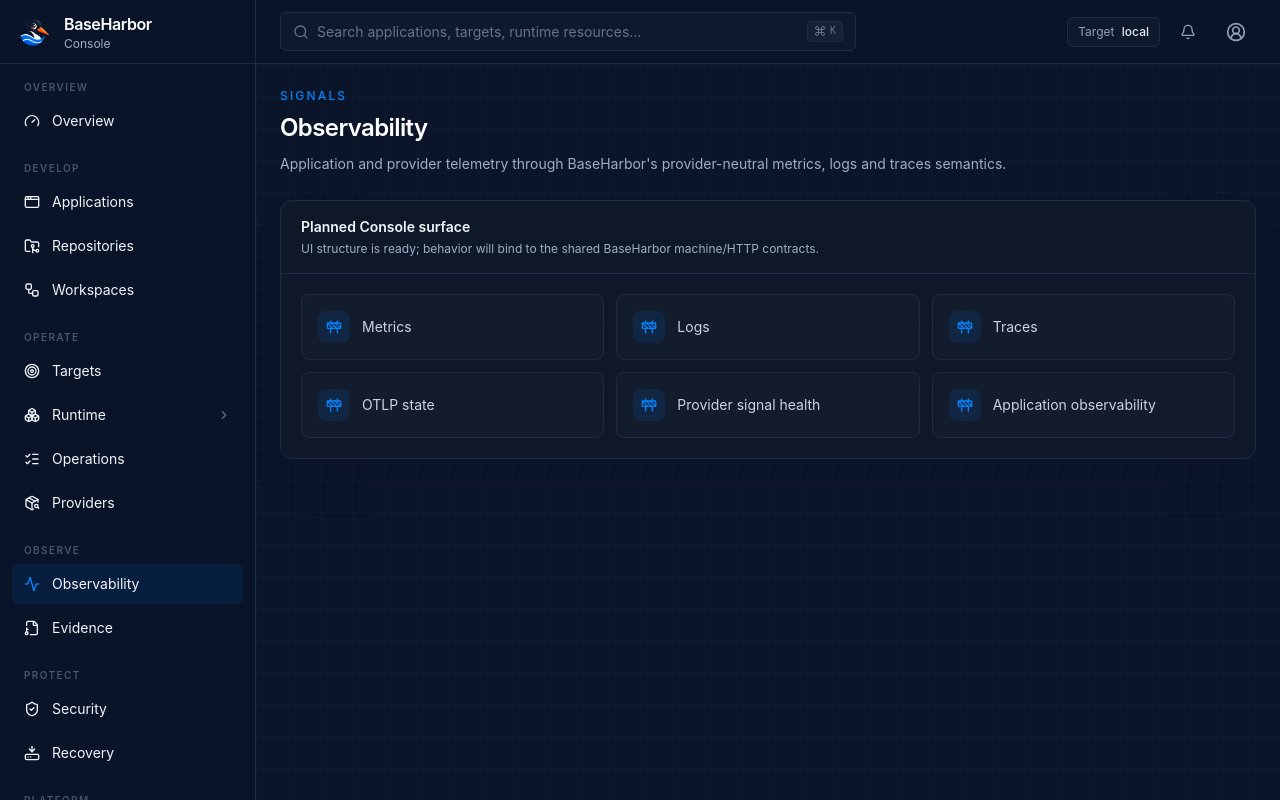
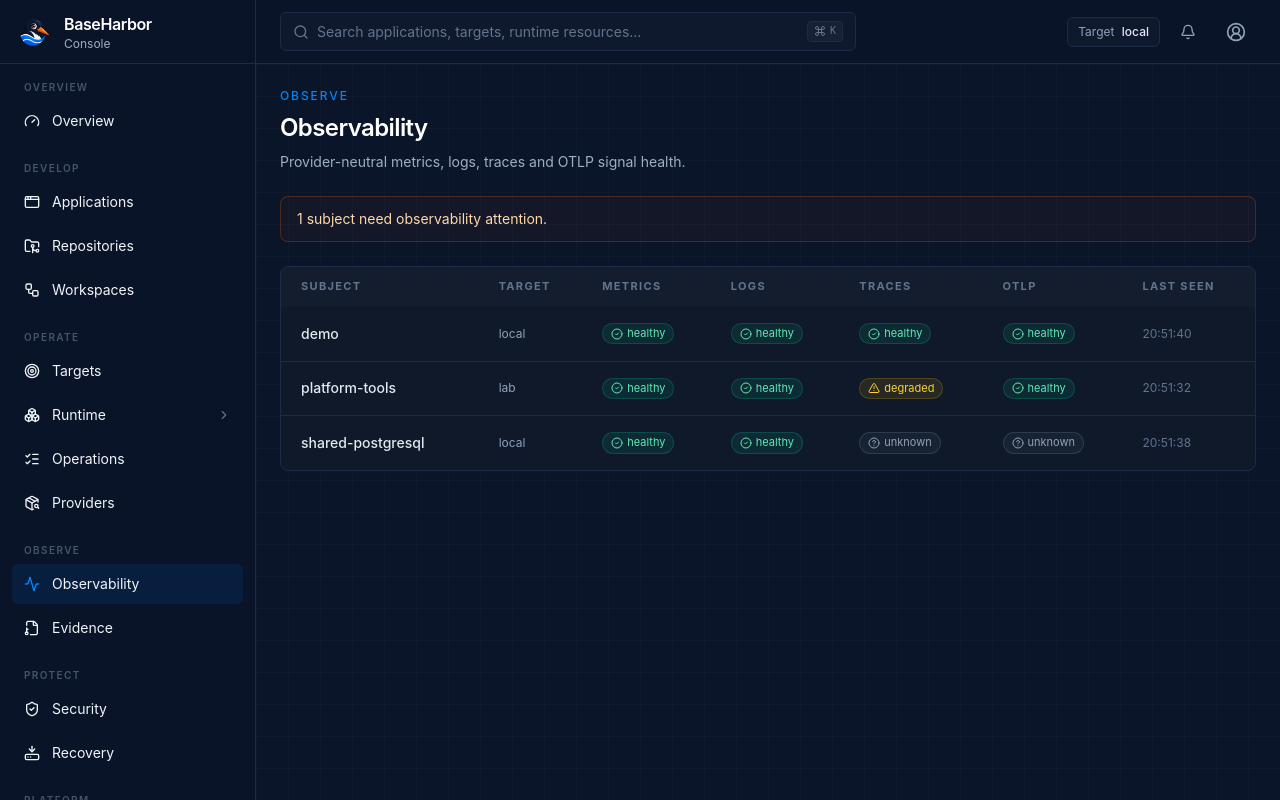
Before and after one commit to mcpdev80/baseharbor-console, a Next.js app: page /observability in a window 1280 px wide. Built offline with nearby package versions, Linux system fonts and the light colour scheme.

Commit message:
feat: replace remaining Console placeholders with domain views

```diff
--- a/src/app/observability/page.tsx
+++ b/src/app/observability/page.tsx
@@ -1,4 +1,12 @@
-import { SectionPage } from "@/components/section/section-page";
-export default function Page() {
-  return <SectionPage eyebrow="Signals" title="Observability" description="Application and provider telemetry through BaseHarbor's provider-neutral metrics, logs and traces semantics." capabilities={["Metrics","Logs","Traces","OTLP state","Provider signal health","Application observability"]} />;
+import { SignalTable } from "@/components/observability/signal-table";
+import { baseHarborData } from "@/lib/baseharbor/data";
+
+export default async function ObservabilityPage() {
+  const signals = await baseHarborData.observability();
+  const degraded = signals.filter((s) => [s.metrics,s.logs,s.traces,s.otlp].includes("degraded")).length;
+  return <div className="mx-auto max-w-[1500px] space-y-6">
+    <div><p className="mb-2 text-xs font-medium uppercase tracking-[.16em] text-[var(--bh-signal-blue)]">Observe</p><h1 className="text-2xl font-semibold tracking-tight text-white">Observability</h1><p className="mt-2 max-w-3xl text-sm text-[var(--muted)]">Provider-neutral metrics, logs, traces and OTLP signal health.</p></div>
+    {degraded > 0 && <div className="rounded-lg border border-[var(--bh-harbor-orange)]/25 bg-[var(--bh-harbor-orange)]/[.035] px-4 py-3 text-sm text-orange-200">{degraded} subject{degraded===1?"":"s"} need observability attention.</div>}
+    <div className="overflow-hidden rounded-lg border border-[var(--border)] bg-[var(--panel)]"><SignalTable signals={signals} /></div>
+  </div>;
 }
```
